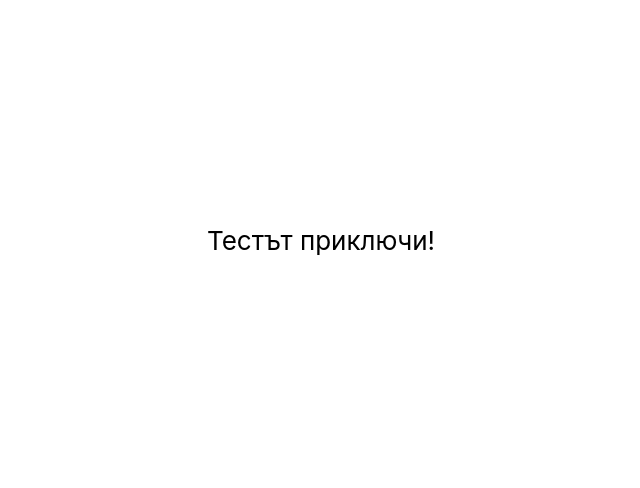
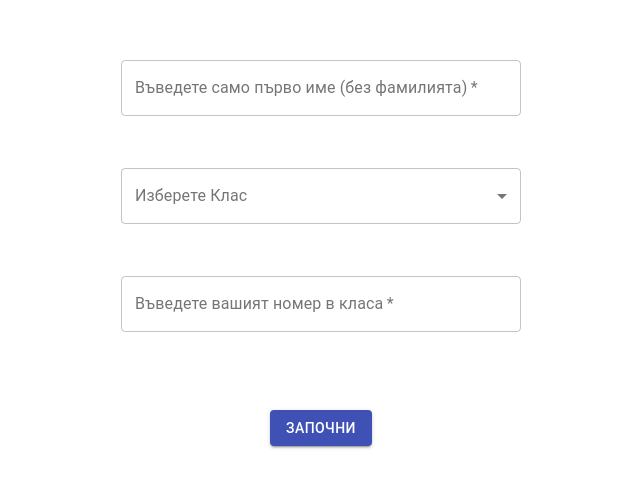
Before and after one commit to elfia/kontrolno, a React app: page / in a window 1280 px wide. Shown: the part 160-648 px from the top of the page, without its empty margins (319-959 px from the left). Built offline with nearby package versions, Linux system fonts and the light colour scheme.

Commit message:
test da se vijda

```diff
--- a/src/App.js
+++ b/src/App.js
@@ -57,8 +57,8 @@ function App() {
   return (
     <div className="App">
       <header className="App-header">
-        <p>Тестът приключи!</p>
-        {/* <p>
+        {/* <p>Тестът приключи!</p> */}
+        <p>
           <TextField
             id="name"
             label="Въведете само първо име (без фамилията)"
@@ -127,7 +127,7 @@ function App() {
               Започни
             </Button>
           </>
-        )} */}
+        )}
       </header>
     </div>
   );
```
